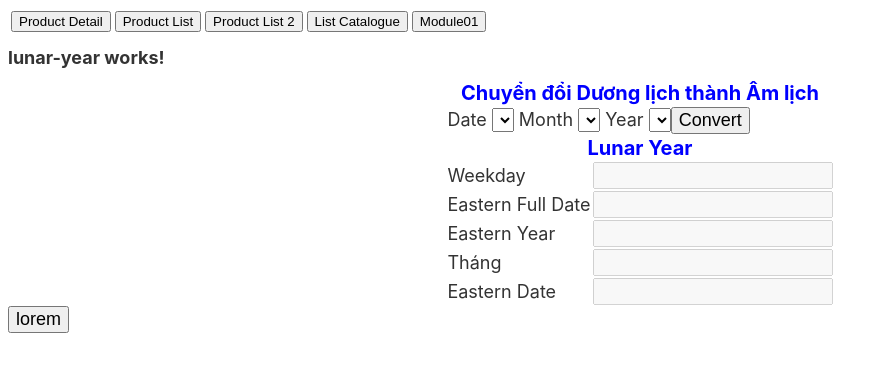
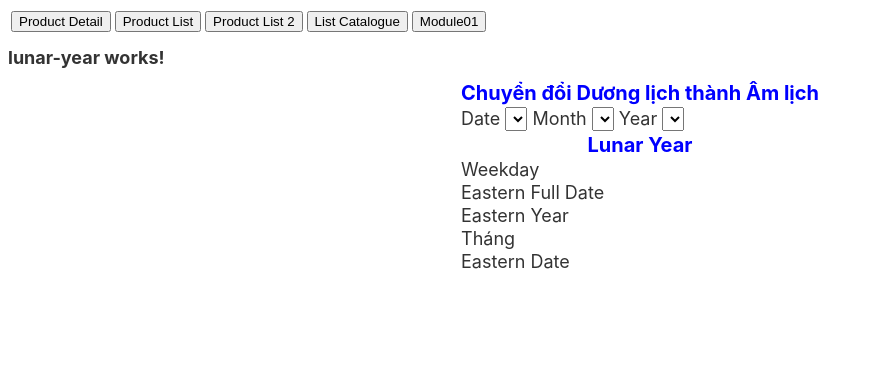
Before and after one commit to esvm4/222MI3002, an Angular app: page /lunar-year in a window 1280 px wide. Shown: the top 372 px of the page, without its empty margins (0-888 px from the left). Built offline with nearby package versions, Linux system fonts and the light colour scheme.

Commit message:
Comment out not available interpolations.

```diff
--- a/src/app/module01/lunar-year/lunar-year.component.html
+++ b/src/app/module01/lunar-year/lunar-year.component.html
@@ -8,17 +8,17 @@
     <td colspan="8">
       Date
       <select class="form-select" name="wDates" id="wDates">
-        <option *ngFor="let date of dates">{{ date }}</option>
+        <!-- <option *ngFor="let date of dates">{{ date }}</option> -->
       </select>
       Month
       <select class="form-select" name="wMonths" id="wMonths">
-        <option *ngFor="let month of months">{{ month }}</option>
+        <!-- <option *ngFor="let month of months">{{ month }}</option> -->
       </select>
       Year
       <select class="form-select" name="wYears" id="wYears">
-        <option *ngFor="let year of years">{{ year }}</option>
+        <!-- <option *ngFor="let year of years">{{ year }}</option> -->
       </select>
-      <button (click)="findLunarYearDetails()">Convert</button>
+      <!-- <button (click)="findLunarYearDetails()">Convert</button> -->
     </td>
   </tr>
   <tr>
@@ -27,29 +27,29 @@
 
   <tr>
     <td colspan="3">Weekday</td>
-    <td colspan="5"><input type="text" [(ngModel)]="eWeekday" disabled /></td>
+    <!-- <td colspan="5"><input type="text" [(ngModel)]="eWeekday" disabled /></td> -->
   </tr>
 
   <tr>
     <td colspan="3">Eastern Full Date</td>
-    <td colspan="5"><input type="text" [(ngModel)]="eFullDate" disabled /></td>
+    <!-- <td colspan="5"><input type="text" [(ngModel)]="eFullDate" disabled /></td> -->
   </tr>
 
   <tr>
     <td colspan="3">Eastern Year</td>
-    <td colspan="5"><input type="text" [(ngModel)]="eYear" disabled /></td>
+    <!-- <td colspan="5"><input type="text" [(ngModel)]="eYear" disabled /></td> -->
   </tr>
 
   <tr>
     <td colspan="3">Tháng</td>
-    <td colspan="5"><input type="text" [(ngModel)]="eMonth" disabled /></td>
+    <!-- <td colspan="5"><input type="text" [(ngModel)]="eMonth" disabled /></td> -->
   </tr>
 
   <tr>
     <td colspan="3">Eastern Date</td>
-    <td colspan="5"><input type="text" [(ngModel)]="eDay" disabled /></td>
+    <!-- <td colspan="5"><input type="text" [(ngModel)]="eDay" disabled /></td> -->
   </tr>
 </table>
 
-<button (click)="findEMonth(12)">lorem</button>
-<div>{{ eMonth }}</div>
+<!-- <button (click)="findEMonth(12)">lorem</button> -->
+<!-- <div>{{ eMonth }}</div> -->
```
